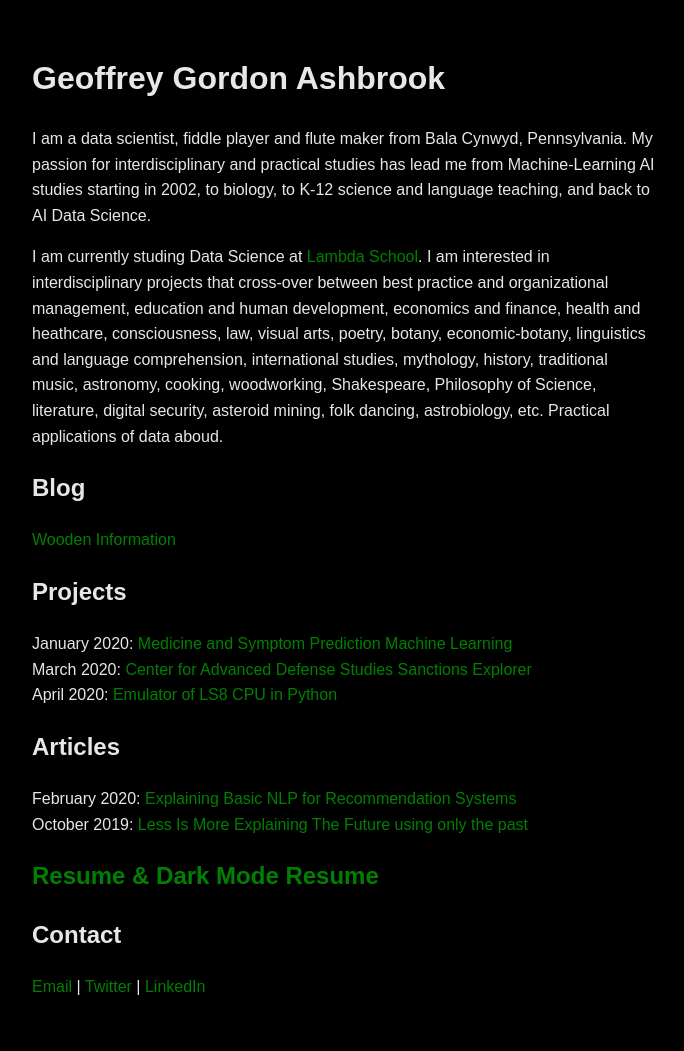
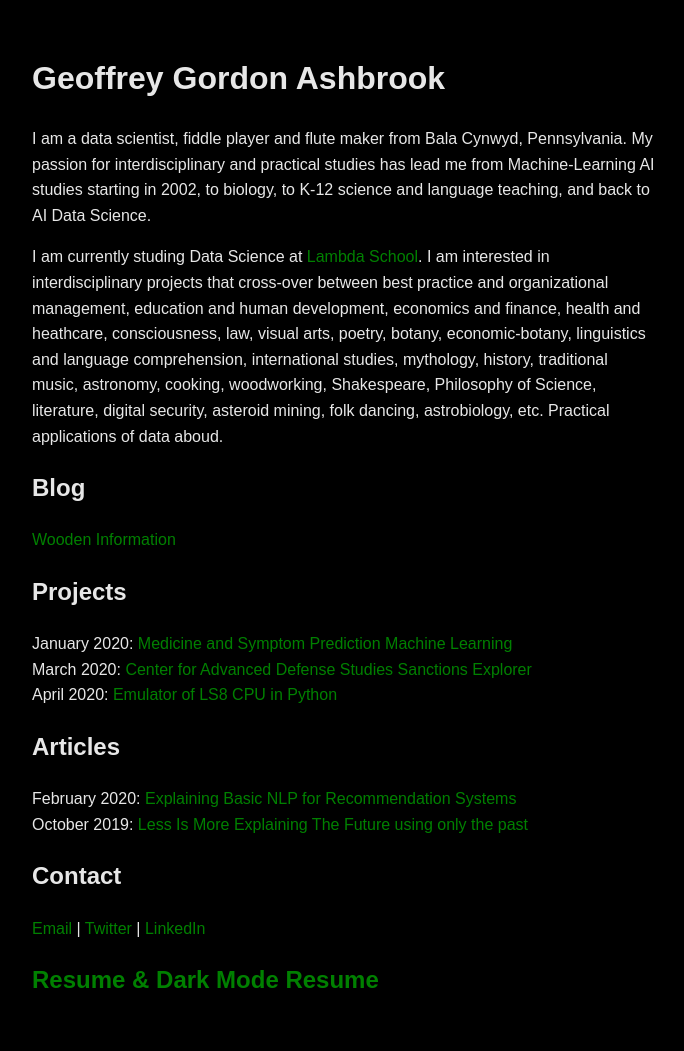
Before and after one commit to pragmatizt/ira_evangelista.github.io, a Jekyll site: the page built from index.md, in a window 1280 px wide. Shown: the whole page, without its empty margins (296-980 px from the left). Built offline with Jekyll 4.4.1, drawn with Linux system fonts in a browser that asks for light colours; our own code applies the rules of GitHub Pages for plain Markdown files.

```diff
--- a/index.md
+++ b/index.md
@@ -16,7 +16,7 @@ April 2020: [Emulator of LS8 CPU in Python](https://https://github.com/lineality
 February 2020: [Explaining Basic NLP for Recommendation Systems](https://colab.research.google.com/drive/1n0QHVKLmjHhb1J0PVumoxq58-1OevP5b)
 October 2019: [Less Is More Explaining The Future using only the past](https://medium.com/wooden-information/less-is-more-904427f568e0)
 
-## [Resume](https://drive.google.com/file/d/18qPnJVi62dY8eXqDpzR11tnYrhdoKCLC/view?usp=sharing) [& Dark Mode Resume](https://drive.google.com/file/d/1xD0z4rXNndmzDVZY2A5xT3OFkYvK2tIq/view?usp=sharing)
-
 ## Contact
 [Email](mailto:geoffreygordonashbrook@gmail.com) \| [Twitter](https://twitter.com/GG_Ashbrook) \| [LinkedIn](https://www.linkedin.com/in/geoffrey-gordon-ashbrook//)
+
+## [Resume](https://drive.google.com/file/d/18qPnJVi62dY8eXqDpzR11tnYrhdoKCLC/view?usp=sharing) [& Dark Mode Resume](https://drive.google.com/file/d/1xD0z4rXNndmzDVZY2A5xT3OFkYvK2tIq/view?usp=sharing)
```
